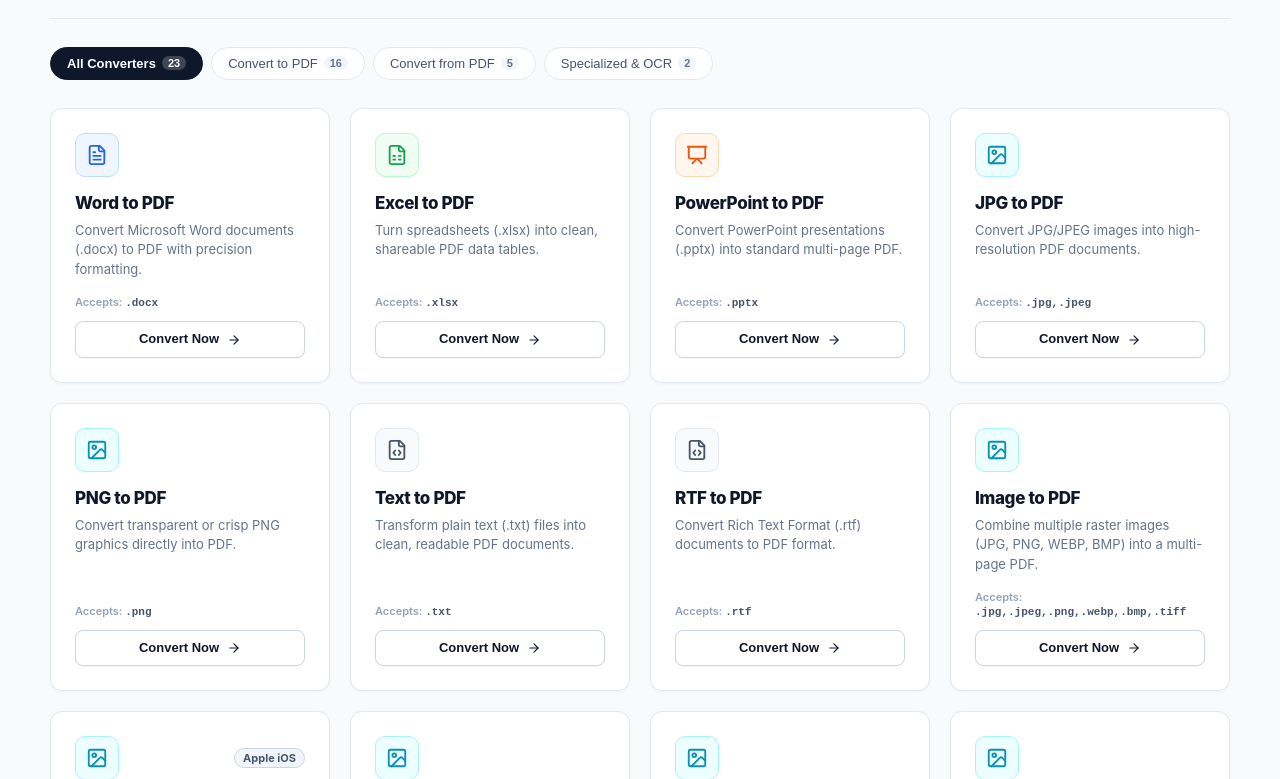
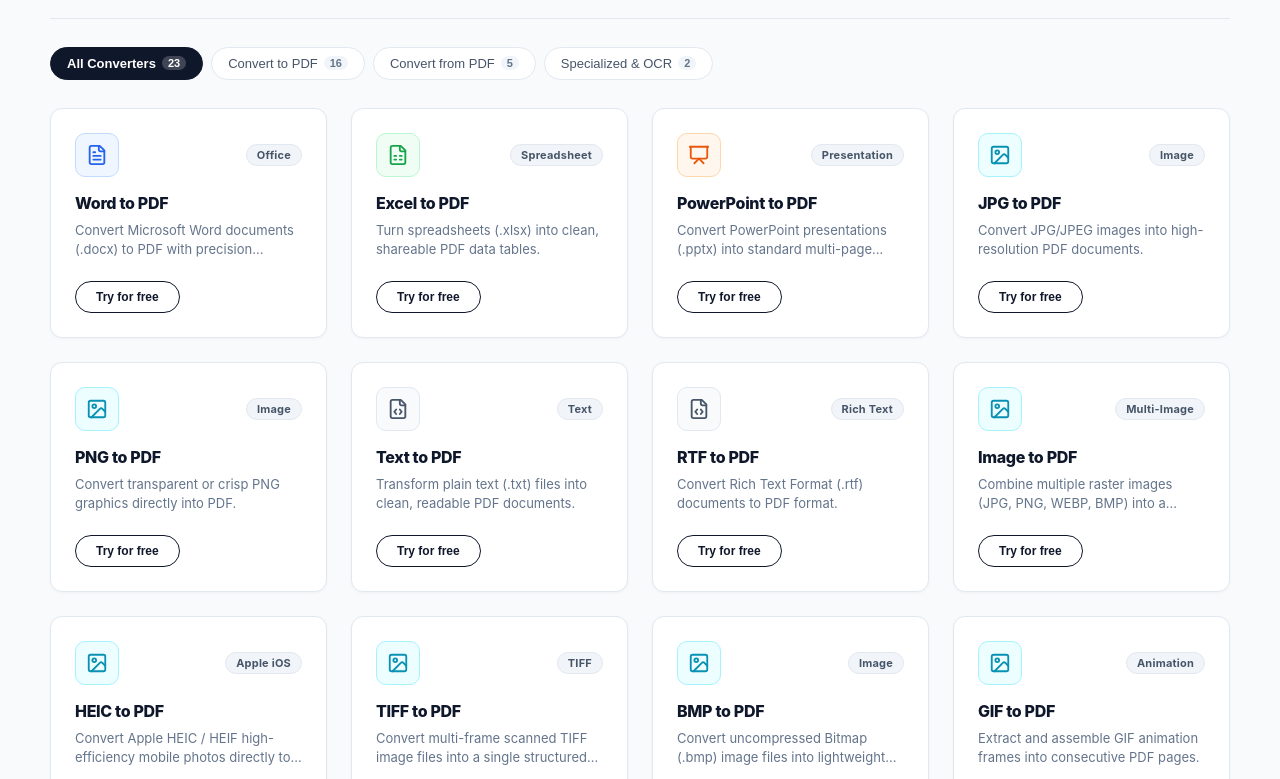
Before and after one commit to tariq200380/pdfproject, a Next.js app in the folder frontend/: page / in a window 1280 px wide. Shown: the part 801-1580 px from the top of the page. Built offline with nearby package versions, Linux system fonts and the light colour scheme.

Commit message:
style: polish AllConvertersGrid with Adobe card standards, uniform equal height, line clamping, and pill buttons

```diff
--- a/frontend/src/app/globals.css
+++ b/frontend/src/app/globals.css
@@ -317,3 +317,83 @@
   color: #ffffff;
   border-color: #0f172a;
 }
+
+/* Adobe Acrobat 23-Converter Grid & Card Standards */
+.adobe-converters-grid {
+  display: grid;
+  grid-template-columns: repeat(1, minmax(0, 1fr));
+  gap: 24px;
+  align-items: stretch;
+}
+
+@media (min-width: 640px) {
+  .adobe-converters-grid {
+    grid-template-columns: repeat(2, minmax(0, 1fr));
+  }
+}
+
+@media (min-width: 768px) {
+  .adobe-converters-grid {
+    grid-template-columns: repeat(3, minmax(0, 1fr));
+  }
+}
+
+@media (min-width: 1024px) {
+  .adobe-converters-grid {
+    grid-template-columns: repeat(4, minmax(0, 1fr));
+  }
+}
+
+.adobe-converter-card {
+  height: 100%;
+  display: flex;
+  flex-direction: column;
+  justify-content: space-between;
+  background-color: #ffffff;
+  border: 1px solid #e2e8f0;
+  border-radius: 12px;
+  padding: 24px;
+  transition: all 0.2s cubic-bezier(0.16, 1, 0.3, 1);
+  box-shadow: 0 1px 3px rgba(15, 23, 42, 0.04);
+  cursor: pointer;
+}
+
+.adobe-converter-card:hover {
+  border-color: #cbd5e1;
+  box-shadow: 0 4px 12px rgba(15, 23, 42, 0.06);
+  transform: translateY(-2px);
+}
+
+.adobe-pill-button {
+  border-radius: 9999px;
+  border: 1px solid #0f172a;
+  color: #0f172a;
+  font-weight: 600;
+  font-size: 12px;
+  padding: 8px 20px;
+  background-color: transparent;
+  transition: all 0.18s ease;
+  display: inline-flex;
+  align-items: center;
+  justify-content: center;
+  align-self: flex-start;
+  margin-top: auto;
+  cursor: pointer;
+  user-select: none;
+}
+
+.adobe-pill-button:hover,
+.adobe-converter-card:hover .adobe-pill-button {
+  background-color: #0f172a;
+  color: #ffffff;
+}
+
+.line-clamp-2 {
+  display: -webkit-box;
+  -webkit-line-clamp: 2;
+  -webkit-box-orient: vertical;
+  overflow: hidden;
+  text-overflow: ellipsis;
+  min-height: 40px;
+  max-height: 40px;
+}
--- a/frontend/src/components/converter/AllConvertersGrid.tsx
+++ b/frontend/src/components/converter/AllConvertersGrid.tsx
@@ -102,6 +102,50 @@
         return { bg: '#fdf2f8', color: '#db2777', border: '#fbcfe8' }; // Pink
       default:
         return { bg: '#fee2e2', color: '#e11d48', border: '#fecdd3' }; // Red
+    }
+  };
+
+  const getCategoryBadge = (c: ConverterConfig): string => {
+    if (c.badge) return c.badge;
+    switch (c.id) {
+      case 'word-to-pdf':
+        return 'Office';
+      case 'excel-to-pdf':
+        return 'Spreadsheet';
+      case 'ppt-to-pdf':
+        return 'Presentation';
+      case 'jpg-to-pdf':
+      case 'png-to-pdf':
+      case 'bmp-to-pdf':
+        return 'Image';
+      case 'text-to-pdf':
+        return 'Text';
+      case 'rtf-to-pdf':
+        return 'Rich Text';
+      case 'image-to-pdf':
+        return 'Multi-Image';
+      case 'tiff-to-pdf':
+        return 'TIFF';
+      case 'gif-to-pdf':
+        return 'Animation';
+      case 'pdf-to-word':
+        return 'DOCX';
+      case 'pdf-to-excel':
+        return 'XLSX';
+      case 'pdf-to-ppt':
+        return 'PPTX';
+      case 'pdf-to-jpg':
+        return 'JPG';
+      case 'pdf-to-png':
+        return 'PNG';
+      case 'smart-pdf':
+        return 'All Formats';
+      case 'universal-converter':
+        return 'Universal';
+      case 'ocr-pdf':
+        return 'Searchable OCR';
+      default:
+        return 'Document';
     }
   };
 
@@ -289,33 +333,37 @@
       </div>
 
       {/* 23 Converters Grid */}
-      <div style={{
+      <div
+        className="adobe-converters-grid grid grid-cols-1 sm:grid-cols-2 md:grid-cols-3 lg:grid-cols-4 gap-6 items-stretch"
+        style={{
           display: 'grid',
-        gridTemplateColumns: 'repeat(auto-fill, minmax(270px, 1fr))',
-        gap: '20px',
-      }}>
+          gap: '24px',
+          alignItems: 'stretch',
+        }}
+      >
         {filteredConverters.map((c) => {
           const style = getIconStyles(c.iconType);
           return (
             <div
               key={c.id}
               onClick={() => handleOpenModal(c)}
-              className="adobe-tool-card"
+              className="adobe-converter-card h-full flex flex-col justify-between border border-slate-200 hover:border-slate-300 rounded-xl p-6"
               style={{
                 backgroundColor: '#ffffff',
                 border: '1px solid #e2e8f0',
                 borderRadius: '12px',
                 padding: '24px',
-                cursor: 'pointer',
                 display: 'flex',
                 flexDirection: 'column',
                 justifyContent: 'space-between',
+                height: '100%',
+                cursor: 'pointer',
                 transition: 'all 0.2s cubic-bezier(0.16, 1, 0.3, 1)',
                 boxShadow: '0 1px 3px rgba(15, 23, 42, 0.04)',
               }}
             >
               <div>
-                {/* Header with Icon & Optional Badge */}
+                {/* Header with Icon & Clean Subtle Badge */}
                 <div style={{ display: 'flex', alignItems: 'center', justifyContent: 'space-between', marginBottom: '16px' }}>
                   <div style={{
                     width: '44px',
@@ -331,24 +379,23 @@
                     {getIcon(c.iconType)}
                   </div>
 
-                  {c.badge && (
                   <span style={{
                     fontSize: '11px',
                     fontWeight: 700,
                     backgroundColor: '#f1f5f9',
                     color: '#475569',
-                      padding: '2px 8px',
-                      borderRadius: '10px',
-                      border: '1px solid #cbd5e1',
+                    padding: '3px 10px',
+                    borderRadius: '12px',
+                    border: '1px solid #e2e8f0',
+                    letterSpacing: '0.02em',
                   }}>
-                      {c.badge}
+                    {getCategoryBadge(c)}
                   </span>
-                  )}
                 </div>
 
                 {/* Converter Title */}
                 <h4 style={{
-                  fontSize: '17px',
+                  fontSize: '16px',
                   fontWeight: 800,
                   color: '#0f172a',
                   letterSpacing: '-0.02em',
@@ -357,50 +404,47 @@
                   {c.title}
                 </h4>
 
-                {/* Converter Description */}
-                <p style={{
+                {/* Converter Description with line-clamp-2 */}
+                <p
+                  className="line-clamp-2"
+                  style={{
                     fontSize: '13px',
                     color: '#64748b',
                     lineHeight: 1.5,
                     margin: 0,
-                  marginBottom: '16px',
-                }}>
+                    marginBottom: '20px',
+                  }}
+                >
                   {c.description}
                 </p>
               </div>
 
-              {/* Bottom Action Section */}
-              <div>
-                <div style={{
-                  fontSize: '11px',
-                  fontWeight: 600,
-                  color: '#94a3b8',
-                  marginBottom: '12px',
-                }}>
-                  Accepts: <span style={{ color: '#475569', fontFamily: 'monospace' }}>{c.accept}</span>
-                </div>
-
+              {/* Adobe Acrobat Signature Pill Button aligned to bottom-left */}
+              <div style={{ marginTop: 'auto', display: 'flex', justifyContent: 'flex-start' }}>
                 <button
                   type="button"
                   onClick={(e) => {
                     e.stopPropagation();
                     handleOpenModal(c);
                   }}
-                  className="btn btn-secondary"
+                  className="adobe-pill-button rounded-full border border-slate-900 text-slate-900 font-semibold text-xs px-5 py-2 hover:bg-slate-900 hover:text-white transition-all inline-flex items-center justify-center self-start mt-auto"
                   style={{
-                    width: '100%',
+                    borderRadius: '9999px',
+                    border: '1px solid #0f172a',
+                    color: '#0f172a',
+                    fontWeight: 600,
+                    fontSize: '12px',
+                    padding: '8px 20px',
+                    backgroundColor: 'transparent',
+                    transition: 'all 0.18s ease',
+                    display: 'inline-flex',
+                    alignItems: 'center',
                     justifyContent: 'center',
-                    fontSize: '13px',
-                    fontWeight: 700,
-                    padding: '8px 14px',
-                    borderRadius: '8px',
-                    backgroundColor: '#ffffff',
-                    border: '1px solid #cbd5e1',
-                    color: '#0f172a',
+                    alignSelf: 'flex-start',
+                    cursor: 'pointer',
                   }}
                 >
-                  Convert Now
-                  <ArrowRight size={14} />
+                  Try for free
                 </button>
               </div>
             </div>
```
Also changed, not shown: 1 other file (tests, documents, lock files or other folders). Lines whose indentation alone changed are shown as unchanged.
